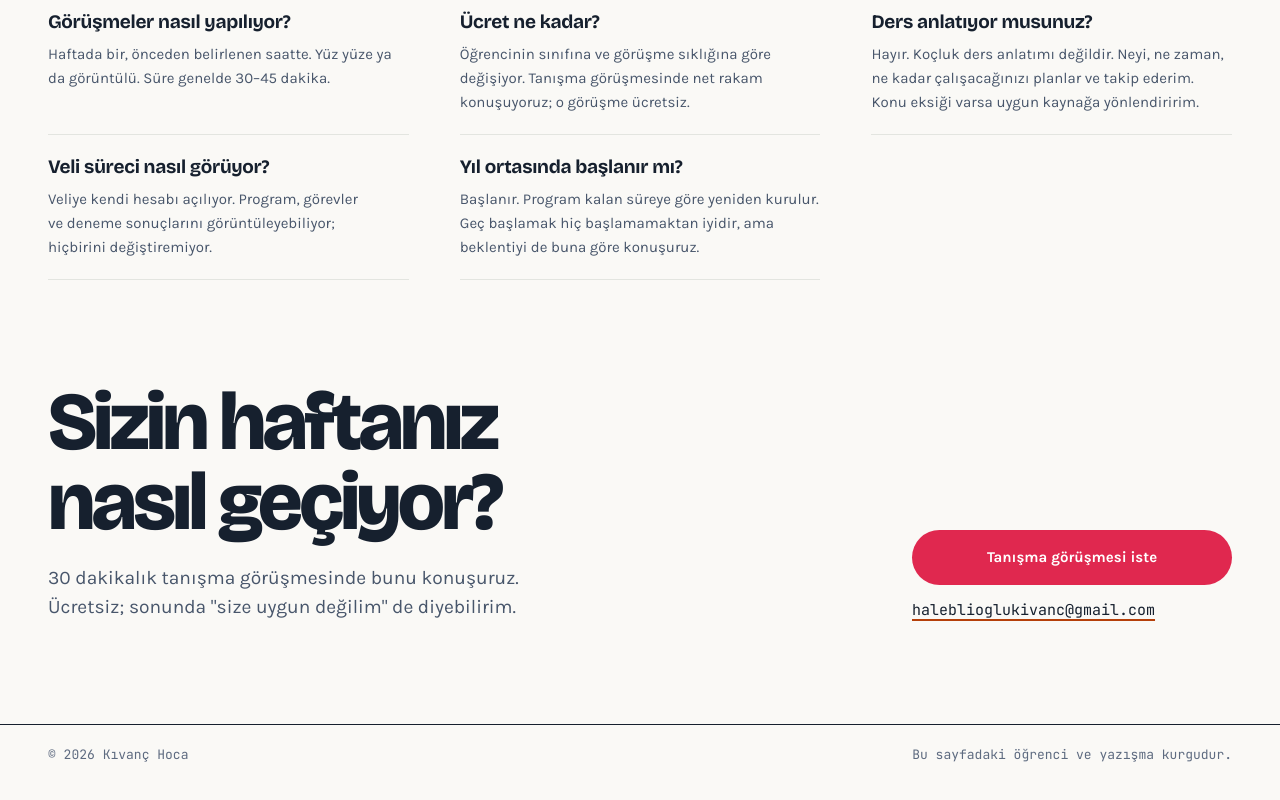
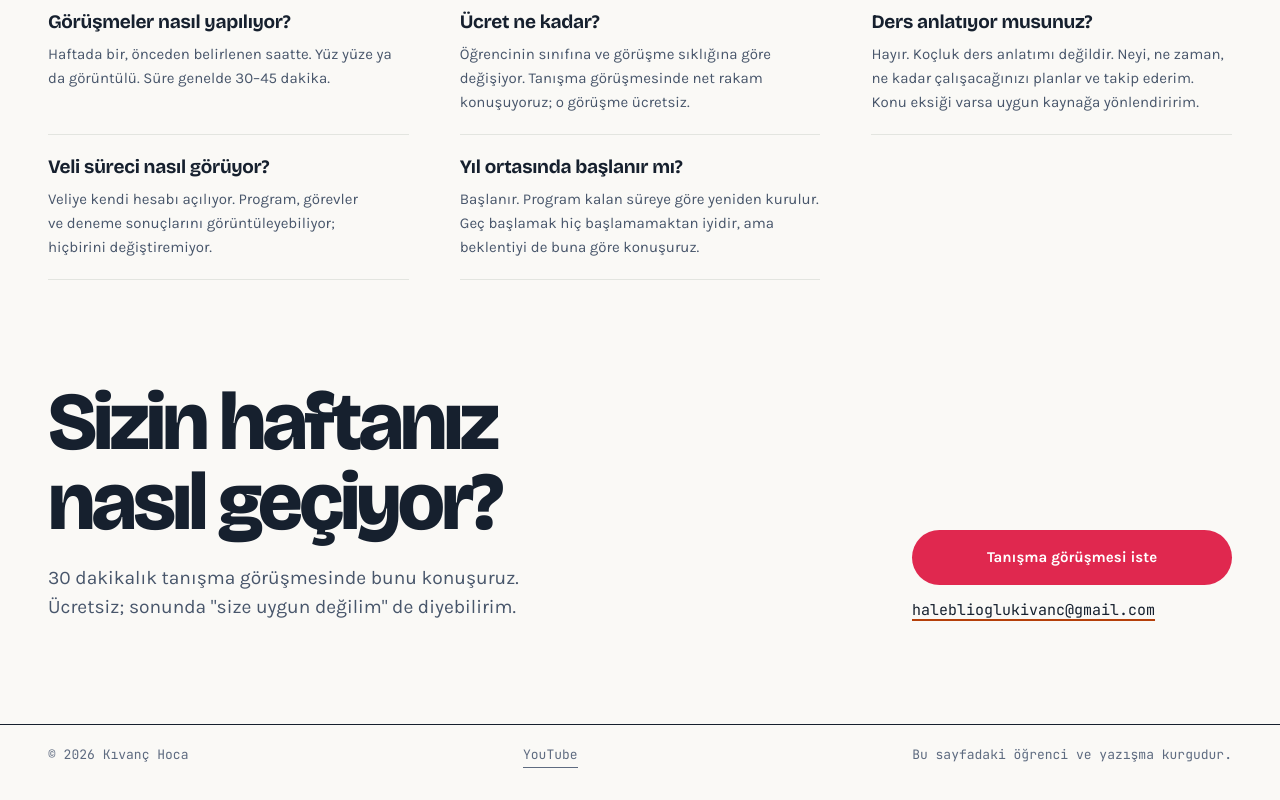
Before and after one commit to haleblioglukivanc/yks-kocluk, a React (Vite) app: page / in a window 1280 px wide. Shown: the part 5362-6162 px from the top of the page. Built offline with nearby package versions, Linux system fonts and the light colour scheme; no server answers.

Commit message:
Sayfa altına hesap bağlantıları; YouTube eklendi
Liste site.js'teki iletisim alanlarından geliyor, boş bırakılan hesap
hiç basılmıyor. Instagram ve TikTok açıldığında tek satır yazmak yeterli.

```diff
--- a/src/ekranlar/Tanitim.jsx
+++ b/src/ekranlar/Tanitim.jsx
@@ -421,6 +421,13 @@ export default function Tanitim({ onGiris }) {
 
       <footer className="t-kap t-alt">
         <span>© {new Date().getFullYear()} {koc.ad}</span>
+        <span className="t-alt-sosyal">
+          {[['YouTube', iletisim.youtube], ['Instagram', iletisim.instagram], ['TikTok', iletisim.tiktok]]
+            .filter(([, adres]) => adres)
+            .map(([ad, adres]) => (
+              <a key={ad} href={adres} target="_blank" rel="noopener noreferrer">{ad}</a>
+            ))}
+        </span>
         <span>Bu sayfadaki öğrenci ve yazışma kurgudur.</span>
       </footer>
     </div>
--- a/src/icerik/site.js
+++ b/src/icerik/site.js
@@ -466,6 +466,10 @@ export const site = {
     eposta: 'haleblioglukivanc@gmail.com',
     telefon: '',
     whatsapp: '',
+    // Sosyal hesaplar. Boş bırakılanlar sayfanın altında hiç görünmez;
+    // hesap açıldığında buraya adresi yazmak yeterli, başka yer yok.
+    youtube: 'https://youtube.com/@khkocluk',
     instagram: '',
+    tiktok: '',
   },
 }
--- a/src/tanitim.css
+++ b/src/tanitim.css
@@ -241,6 +241,10 @@
 .t-cagri-eylem { flex: 0 1 320px; display: grid; gap: 14px; }
 .t-cagri-eposta { color: var(--g-murekkep); font-size: var(--punto-orta); text-decoration: underline; text-underline-offset: 4px; text-decoration-color: var(--t-turuncu-m); text-decoration-thickness: 2px; word-break: break-word; font-family: var(--marka-mono); }
 .t-alt { padding-top: 20px; padding-bottom: 40px; border-top: 1px solid var(--g-murekkep); display: flex; flex-wrap: wrap; justify-content: space-between; gap: 8px 24px; font-family: var(--marka-mono); font-size: var(--punto-mini); color: var(--g-soluk); }
+/* Hesap bağlantıları. Liste site.js'ten geliyor, boş olan hiç basılmıyor. */
+.t-alt-sosyal { display: flex; gap: 16px; }
+.t-alt-sosyal a { color: inherit; text-decoration: none; border-bottom: 1px solid currentColor; padding-bottom: 1px; }
+.t-alt-sosyal a:hover { color: var(--t-turuncu-m); }
 
 @media (prefers-reduced-motion: reduce) {
   .tanitim * { transition: none !important; animation: none !important; }
```
